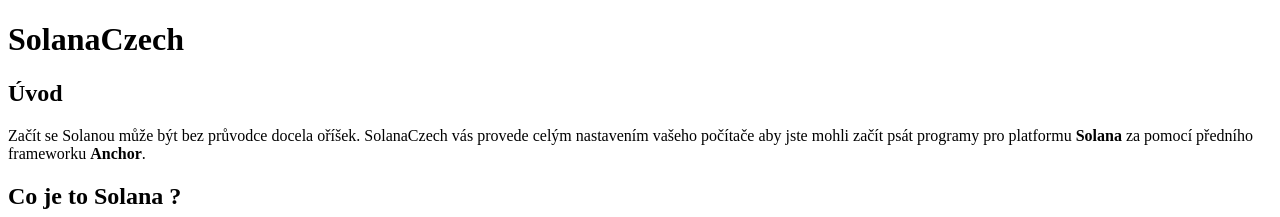
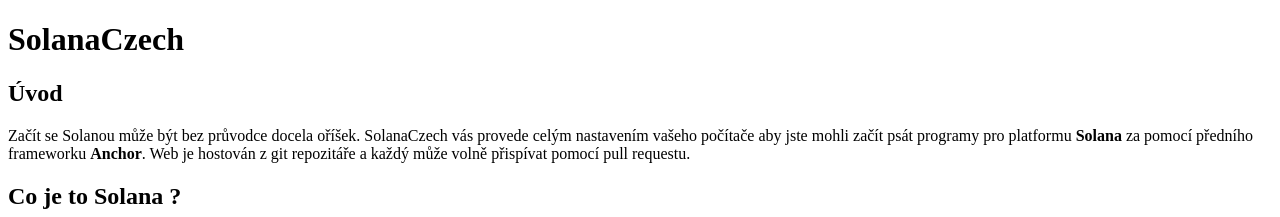
Before and after one commit to oliexe/solanaczech, a Next.js app: page / in a window 1280 px wide. Shown: the top 217 px of the page. Built offline with nearby package versions, Linux system fonts and the light colour scheme.

Commit message:
Create index.mdx

```diff
--- a/pages/index.mdx
+++ b/pages/index.mdx
@@ -4,7 +4,7 @@
 
 ## Úvod
 
-Začít se Solanou může být bez průvodce docela oříšek. SolanaCzech vás provede celým nastavením vašeho počítače aby jste mohli začít psát programy pro platformu **Solana** za pomocí předního frameworku **Anchor**.
+Začít se Solanou může být bez průvodce docela oříšek. SolanaCzech vás provede celým nastavením vašeho počítače aby jste mohli začít psát programy pro platformu **Solana** za pomocí předního frameworku **Anchor**. Web je hostován z git repozitáře a každý může volně přispívat pomocí pull requestu.
 
 ## Co je to Solana ?
 
```
